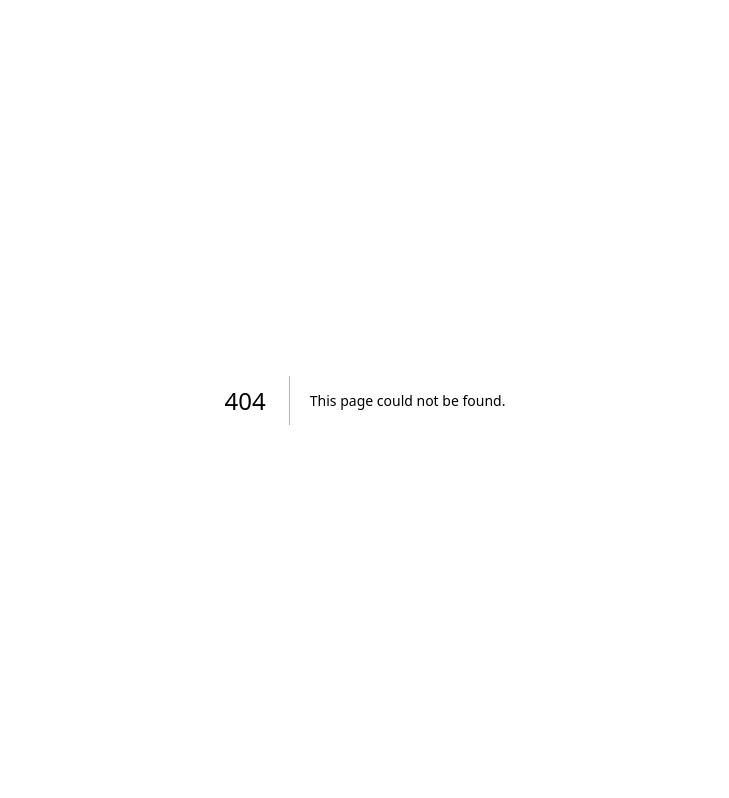
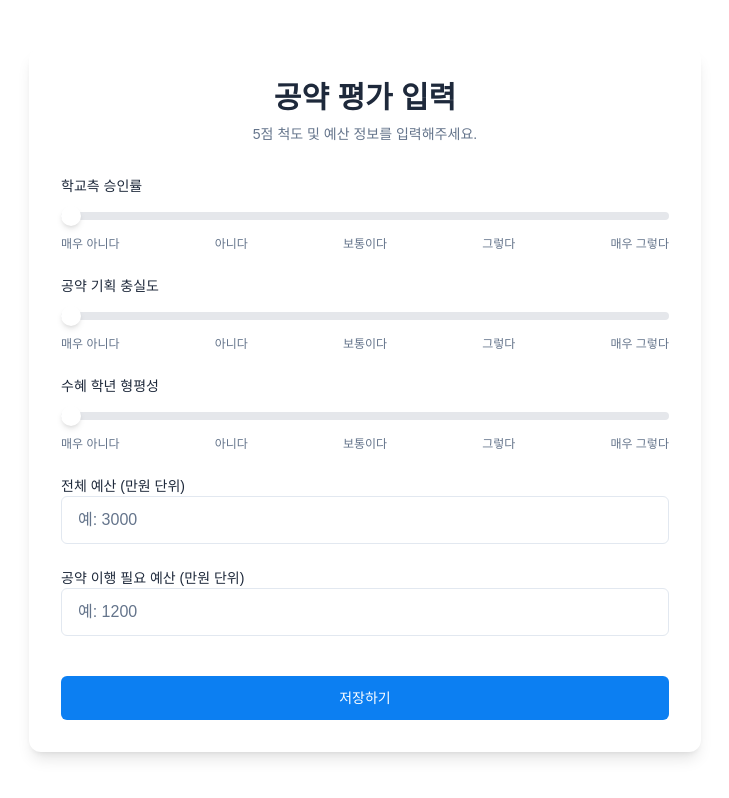
Before and after one commit to nicholass307/PolicyScore, a Next.js app: page /pledge_form in a window 1280 px wide. Before the commit this address had no page. Shown: the whole page, without its empty margins (275-1004 px from the left). Built offline with nearby package versions, Linux system fonts and the light colour scheme.

Commit message:
monkshark commit

```diff
--- a/package.json
+++ b/package.json
@@ -9,7 +9,9 @@
     "lint": "next lint"
   },
   "dependencies": {
+    "@radix-ui/react-slider": "^1.3.5",
     "autoprefixer": "^10.4.21",
+    "framer-motion": "^12.23.9",
     "next": "15.4.4",
     "react": "19.1.0",
     "react-dom": "19.1.0"
--- /dev/null
+++ b/src/app/components/FiveScaleSelect.tsx
@@ -0,0 +1,76 @@
+"use client";
+
+import * as Slider from "@radix-ui/react-slider";
+import { useId, useEffect, useState } from "react";
+
+type Props = {
+    label: string;
+    value: number;
+    onChange: (value: number) => void;
+};
+
+const pastelColors: Record<number, string> = {
+    1: "#fecaca", // red-200
+    2: "#fdba74", // orange-200
+    3: "#fde68a", // yellow-200
+    4: "#bbf7d0", // green-200
+    5: "#bfdbfe", // blue-200
+};
+
+export default function FiveScaleSlider({ label, value, onChange }: Props) {
+    const id = useId();
+    const [animValue, setAnimValue] = useState(value);
+
+    useEffect(() => {
+        const frame = requestAnimationFrame(() => {
+            setAnimValue(value);
+        });
+        return () => cancelAnimationFrame(frame);
+    }, [value]);
+
+    const color = pastelColors[animValue] || "#e5e7eb";
+    const fillWidth = `${((animValue - 1) / 4) * 100}%`;
+
+    return (
+        <div className="w-full mb-6">
+            <label
+                htmlFor={id}
+                className="block text-sm font-medium text-[var(--text-primary)] mb-2"
+            >
+                {label}
+            </label>
+
+            <Slider.Root
+                id={id}
+                className="relative flex items-center select-none touch-none w-full h-6"
+                min={1}
+                max={5}
+                step={1}
+                value={[value]}
+                onValueChange={(v) => onChange(v[0])}
+            >
+                <Slider.Track className="bg-gray-200 relative grow rounded-full h-2 overflow-hidden">
+                    <Slider.Range
+                        className="absolute h-full rounded-full transition-all duration-300 ease-in-out"
+                        style={{
+                            width: fillWidth,
+                            backgroundColor: color,
+                        }}
+                    />
+                </Slider.Track>
+                <Slider.Thumb
+                    className="block w-5 h-5 bg-white rounded-full shadow-md transition-transform duration-300 ease-out hover:scale-110 focus:outline-none"
+                    aria-label="Value"
+                />
+            </Slider.Root>
+
+            <div className="flex justify-between text-xs text-[var(--text-secondary)] mt-2">
+                <span>매우 아니다</span>
+                <span>아니다</span>
+                <span>보통이다</span>
+                <span>그렇다</span>
+                <span>매우 그렇다</span>
+            </div>
+        </div>
+    );
+}
--- a/src/app/components/ShinyButton.tsx
+++ b/src/app/components/ShinyButton.tsx
@@ -1,9 +1,11 @@
 "use client";
 import { useRef, useState } from "react";
+import { useRouter } from "next/navigation";
 
 export default function ShinyButton() {
     const shineRef = useRef<HTMLSpanElement>(null);
     const [animClass, setAnimClass] = useState("");
+    const router = useRouter();
 
     const handleMouseEnter = () => {
         if (!shineRef.current) return;
@@ -19,18 +21,22 @@ export default function ShinyButton() {
         setAnimClass("shine-exit");
     };
 
+    const handleClick = () => {
+        router.push("/pledge/new");
+    };
+
     return (
-        <a
-            href="#"
+        <button
+            onClick={handleClick}
+            onMouseEnter={handleMouseEnter}
+            onMouseLeave={handleMouseLeave}
             className="relative overflow-hidden group inline-block min-w-[150px] cursor-pointer rounded-lg h-14 px-8 text-white text-lg font-bold tracking-wide transition-transform duration-300 ease-in-out transform hover:scale-105"
             style={{ backgroundColor: "#308ce8" }}
-            onMouseEnter={handleMouseEnter}
-            onMouseLeave={handleMouseLeave}
         >
       <span className="flex items-center justify-center h-full z-10 relative">
         시작하기
       </span>
             <span ref={shineRef} className={`shine-mask ${animClass}`} />
-        </a>
+        </button>
     );
 }
--- a/src/app/globals.css
+++ b/src/app/globals.css
@@ -6,6 +6,11 @@
 :root {
   --background: #ffffff;
   --foreground: #171717;
+  --text-primary: #1e293b;
+  --text-secondary: #64748b;
+  --border-color: #e2e8f0;
+  --input-background: #ffffff;
+  --input-focus-border: #0c7ff2;
 }
 
 body {
@@ -67,3 +72,42 @@ body {
     animation: shine-out 0.3s ease-in forwards;
   }
 }
+
+
+.form-input-custom {
+  @apply w-full rounded-md border border-[var(--border-color)] bg-[var(--input-background)] text-[var(--text-primary)] placeholder:text-[var(--text-secondary)] focus:border-[var(--input-focus-border)] focus:ring-[var(--input-focus-border)] transition duration-150 ease-in-out;
+}
+
+input[type="range"] {
+  -webkit-appearance: none;
+  width: 100%;
+  background: transparent;
+  cursor: pointer;
+}
+
+input[type="range"]::-webkit-slider-thumb {
+  -webkit-appearance: none;
+  height: 20px;
+  width: 20px;
+  border-radius: 9999px;
+  background-color: #0c7ff2;
+  box-shadow: 0 0 2px rgba(0, 0, 0, 0.2);
+  transition: transform 0.25s ease, left 0.25s ease;
+  position: relative;
+}
+
+input[type="range"]::-moz-range-thumb {
+  height: 20px;
+  width: 20px;
+  border-radius: 9999px;
+  background-color: #0c7ff2;
+  box-shadow: 0 0 2px rgba(0, 0, 0, 0.2);
+  transition: transform 0.25s ease, left 0.25s ease;
+}
+
+input[type="range"]:active::-webkit-slider-thumb {
+  transform: scale(1.2);
+}
+input[type="range"]:active::-moz-range-thumb {
+  transform: scale(1.2);
+}
--- /dev/null
+++ b/src/app/pledge_form/page.tsx
@@ -0,0 +1,72 @@
+"use client";
+import { useState } from "react";
+import FiveScaleSelect from "../components/FiveScaleSelect";
+
+export default function PledgeFormPage() {
+    const [approvalRate, setApprovalRate] = useState("");
+    const [planningIntegrity, setPlanningIntegrity] = useState("");
+    const [gradeEquity, setGradeEquity] = useState("");
+    const [totalBudget, setTotalBudget] = useState("");
+    const [requiredBudget, setRequiredBudget] = useState("");
+
+    const handleSubmit = (e: React.FormEvent<HTMLFormElement>) => {
+        e.preventDefault();
+        const data = {
+            approvalRate,
+            planningIntegrity,
+            gradeEquity,
+            totalBudget: Number(totalBudget),
+            requiredBudget: Number(requiredBudget),
+        };
+        console.log("제출된 평가 입력값:", data);
+    };
+
+    return (
+        <main className="flex-grow flex items-center justify-center py-12 px-4 sm:px-6 lg:px-8">
+            <div className="w-full max-w-2xl bg-white p-8 rounded-xl shadow-lg space-y-8">
+                <div>
+                    <h2 className="text-center text-3xl font-extrabold text-[var(--text-primary)]">공약 평가 입력</h2>
+                    <p className="mt-2 text-center text-sm text-[var(--text-secondary)]">
+                        5점 척도 및 예산 정보를 입력해주세요.
+                    </p>
+                </div>
+                <form className="space-y-6" onSubmit={handleSubmit}>
+                    <FiveScaleSelect label="학교측 승인률" value={approvalRate} onChange={setApprovalRate} />
+                    <FiveScaleSelect label="공약 기획 충실도" value={planningIntegrity} onChange={setPlanningIntegrity} />
+                    <FiveScaleSelect label="수혜 학년 형평성" value={gradeEquity} onChange={setGradeEquity} />
+
+                    <div>
+                        <label className="block text-sm font-medium text-[var(--text-primary)]">전체 예산 (만원 단위)</label>
+                        <input
+                            type="number"
+                            className="form-input-custom h-12 px-4"
+                            value={totalBudget}
+                            onChange={(e) => setTotalBudget(e.target.value)}
+                            placeholder="예: 3000"
+                        />
+                    </div>
+
+                    <div>
+                        <label className="block text-sm font-medium text-[var(--text-primary)]">공약 이행 필요 예산 (만원 단위)</label>
+                        <input
+                            type="number"
+                            className="form-input-custom h-12 px-4"
+                            value={requiredBudget}
+                            onChange={(e) => setRequiredBudget(e.target.value)}
+                            placeholder="예: 1200"
+                        />
+                    </div>
+
+                    <div className="pt-4">
+                        <button
+                            type="submit"
+                            className="w-full flex justify-center py-3 px-4 rounded-md text-sm font-medium text-white bg-[#0c7ff2] hover:bg-[#0a6fce] focus:outline-none focus:ring-2 focus:ring-offset-2 focus:ring-[#0c7ff2] transition-all duration-300"
+                        >
+                            저장하기
+                        </button>
+                    </div>
+                </form>
+            </div>
+        </main>
+    );
+}
```
Also changed, not shown: 1 other file (tests, documents, lock files or other folders).
